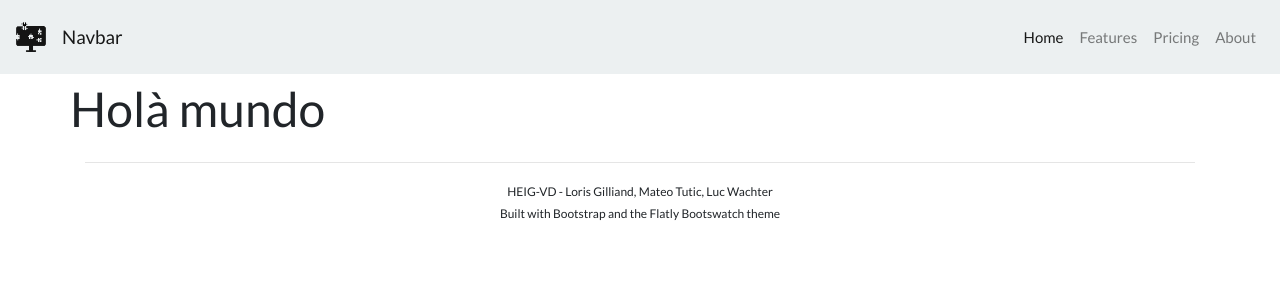
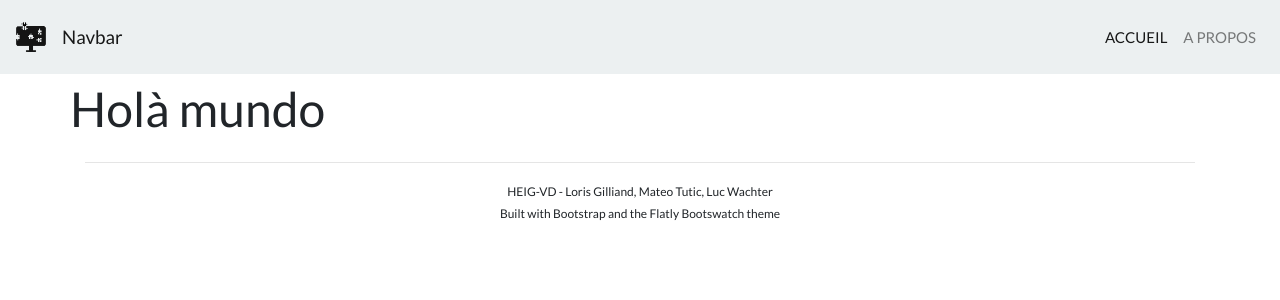
Before and after one commit to Laykel/BDR-ACPC, a PHP site: page / in a window 1280 px wide. Shown: the top 300 px of the page. Run offline with PHP 8.4, Linux system fonts and the light colour scheme.

Commit message:
Ajout de la page about

```diff
--- a/index.php
+++ b/index.php
@@ -70,16 +70,20 @@ if (file_exists($script)) {
       <div class="navbar-collapse collapse w-100 order-3 dual-collapse2" id="navbarColor03">
         <ul class="navbar-nav ml-auto">
           <li class="nav-item active">
-            <a class="nav-link" href="#">Home<?php if($page=='home') : ?><span class="sr-only">(current)</span><?php endif; ?></a>
+            <a class="nav-link" href="<?php echo URL; ?>?page=home">
+              ACCUEIL
+              <?php if($page=='home') : ?>
+                <span class="sr-only">(current)</span>
+              <?php endif; ?>
+            </a>
           </li>
           <li class="nav-item">
-            <a class="nav-link" href="#">Features</a>
-          </li>
-          <li class="nav-item">
-            <a class="nav-link" href="#">Pricing</a>
-          </li>
-          <li class="nav-item">
-            <a class="nav-link" href="#">About</a>
+            <a class="nav-link" href="<?php echo URL; ?>?page=about">
+              A PROPOS
+              <?php if($page=='about') : ?>
+                <span class="sr-only">(current)</span>
+              <?php endif; ?>
+            </a>
           </li>
         </ul>
       </div>
--- /dev/null
+++ b/sources/pages/about.php
@@ -0,0 +1,3 @@
+<div class="row">
+    <h1>Holà mundo from about page</h1>
+</div>
```
Also changed, not shown: sources/scripts/aboutScript.php (added, +11 -0 lines).
